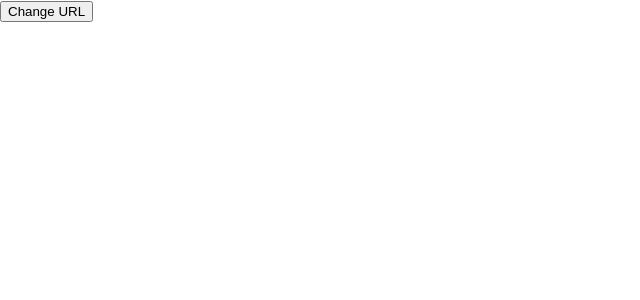
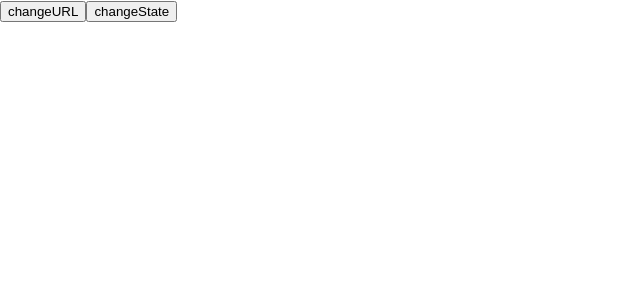
Before and after one commit to nkg-abs/state-url, a React (Create React App) app: page / in a window 1280 px wide. Shown: the top 300 px of the page, without its empty margins (0-640 px from the left). Built offline with nearby package versions, Linux system fonts and the light colour scheme.

Commit message:
Introduced LocListener.

```diff
--- a/src/App.js
+++ b/src/App.js
@@ -1,11 +1,27 @@
-import React from 'react'
+import React, { useState } from 'react'
+import { useNavigate, useSearchParams } from 'react-router-dom';
+import { rndString } from '@laufire/utils/random';
+import LocListener from './components/LocListener';
 
-const App = () =>
-  <div>
-    <button onClick={() =>
-      window.history.pushState({}, '', '/clicked')}>
-      Change URL
-    </button>
-  </div>
+
+const App = () => {
+  const [searchParams, setSearchParams] = useSearchParams();
+  const [text, setText] = useState(searchParams.get('state'));
+  const value = text;
+  const onChange = ({target: { value }}) => setText(value);
+  const navigate = useNavigate();
+
+  return (
+    <>
+      { text }
+      <button onClick={() => {
+        const newUrl = rndString();
+        navigate(`?state=${newUrl}`)
+      }}>changeURL</button>
+      <button onClick={() => setText('newState')}>changeState</button>
+      <LocListener {...{ onChange, value, setSearchParams }} />
+    </>
+  );
+};
 
 export default App;
--- /dev/null
+++ b/src/components/LocListener.js
@@ -0,0 +1,22 @@
+import { useEffect, useRef } from 'react';
+
+function LocListener({ onChange, value }) {
+  const cache = useRef(value);
+
+  const popStateHandler = (e) => {
+    const urlState = new URLSearchParams(window.location.search).get('state');
+    console.log(e, urlState);
+    cache.current = urlState;
+    onChange({ target: { value: urlState }});
+  };
+
+  useEffect(() => window.addEventListener('popstate', popStateHandler), []);
+
+  useEffect(() => {
+    const isPush = value !== cache.current;
+    isPush && console.log('pushing', value)
+    isPush && window.history.pushState(`?state=${value}`,'');
+  }, [value]);
+};
+
+export default LocListener;
```
